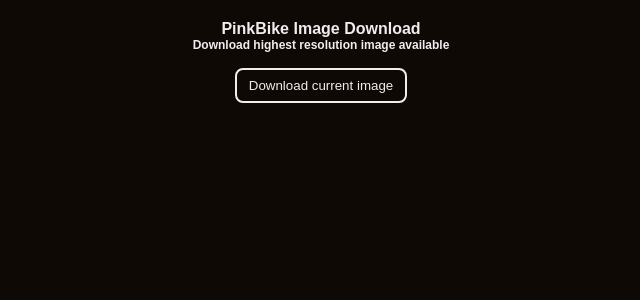
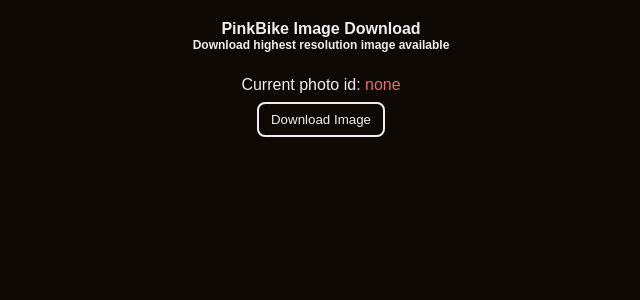
Before and after one commit to snoh666/pinkbike-photo-downloader, a React (Create React App) app: page / in a window 1280 px wide. Shown: the top 300 px of the page, without its empty margins (319-959 px from the left). Built offline with nearby package versions, Linux system fonts and the light colour scheme; no server answers.

Commit message:
feat: add current photo id text

```diff
--- a/src/components/DownloadContent/index.tsx
+++ b/src/components/DownloadContent/index.tsx
@@ -1,16 +1,26 @@
 import useDownloadHandler from '@hooks/useDownloadHandler';
 
-import { Container, Button, ErrorMessage } from './styles';
+import {
+  Container,
+  Button,
+  ErrorMessage,
+  InfoText,
+  SpanPhotoId,
+} from './styles';
 
 const DownloadContent = () => {
-  const { download, error } = useDownloadHandler();
+  const { download, error, photoId } = useDownloadHandler();
 
   const handleDownload = () => download();
 
   return (
     <Container>
+      <InfoText>
+        Current photo id:&nbsp;
+        <SpanPhotoId>{photoId || 'none'}</SpanPhotoId>
+      </InfoText>
       <Button onClick={handleDownload} type='button'>
-        Download current image
+        <span>Download Image</span>
       </Button>
       <ErrorMessage>{error || <span>{error}</span>}</ErrorMessage>
     </Container>
--- a/src/components/DownloadContent/styles.ts
+++ b/src/components/DownloadContent/styles.ts
@@ -14,9 +14,19 @@
   border: 2px solid ${({ theme }) => theme.colors.white};
   border-radius: 0.5rem;
   color: ${({ theme }) => theme.colors.white};
+  cursor: pointer;
 `;
 
 export const ErrorMessage = styled.p`
-  margin: 0.5rem 0;
+  margin-bottom: 0.5rem;
   color: ${({ theme }) => theme.colors.red};
 `;
+
+export const InfoText = styled.p`
+  margin: 0.5rem 0;
+  color: ${({ theme }) => theme.colors.white};
+`;
+
+export const SpanPhotoId = styled.span`
+  color: ${({ theme }) => theme.colors.redLight};
+`;
```
